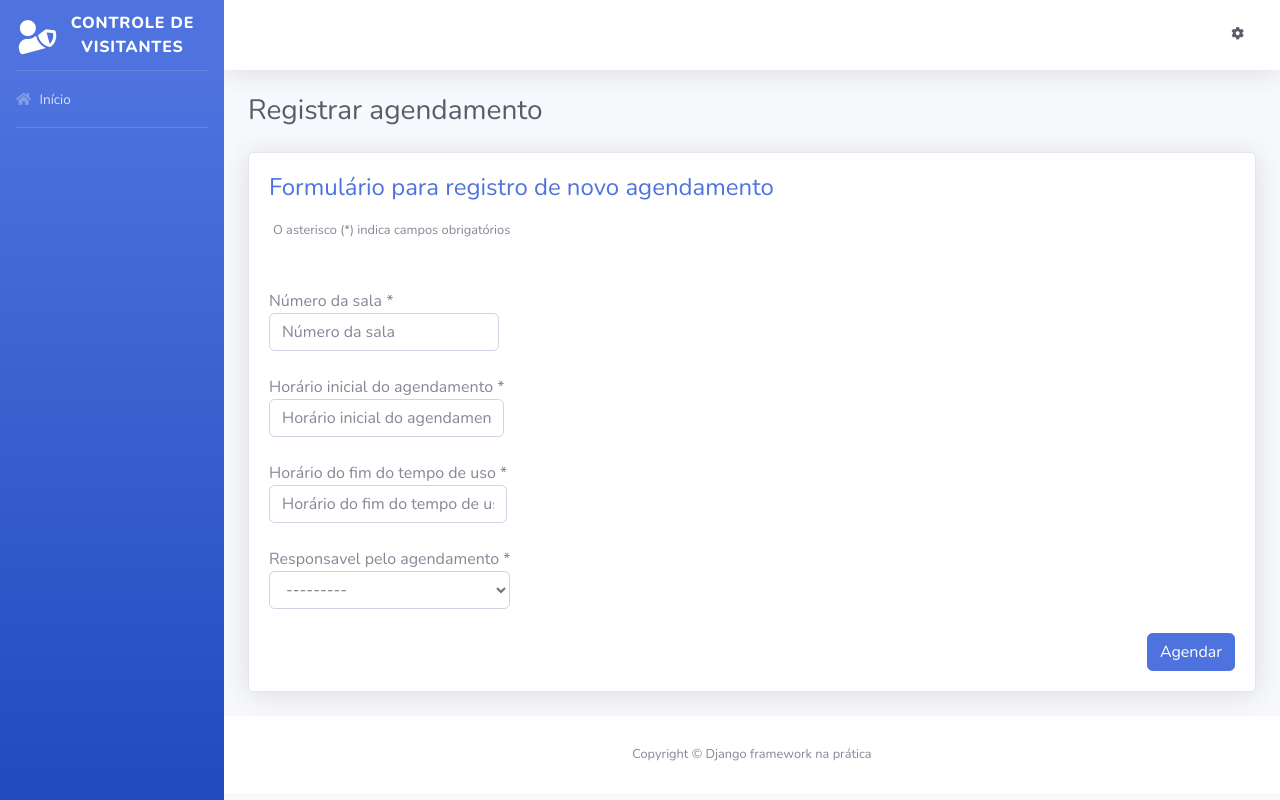
After one commit to JvPelai/saee_univesp, a Django app: page /registrar-agendamento/ in a window 1280 px wide. The commit adds this page. Run offline with Django 3.2, Linux system fonts and the light colour scheme; data that the repository does not hold is empty; some libraries are stand-ins or nearby versions.

Commit message:
form de agendamento e mudança nos templates

```diff
--- /dev/null
+++ b/agendamentos/forms.py
@@ -0,0 +1,8 @@
+from django import forms
+from agendamentos.models import Agendamento
+
+
+class AgendamentoForm(forms.ModelForm):
+    class Meta:
+        model = Agendamento
+        fields = "__all__"
--- a/agendamentos/views.py
+++ b/agendamentos/views.py
@@ -1,3 +1,15 @@
 from django.shortcuts import render
+from agendamentos.forms import AgendamentoForm
 
 # Create your views here.
+
+
+def registrar_agendamento(request):
+
+    form = AgendamentoForm()
+
+    context = {
+        "nome_pagina": "Registrar agendamento",
+        "form": form,
+    }
+    return render(request, "registrar_agendamento.html", context)
--- a/saee/settings.py
+++ b/saee/settings.py
@@ -39,7 +39,9 @@ INSTALLED_APPS = [
     'django.contrib.messages',
     'django.contrib.staticfiles',
 ]
-
+INSTALLED_APPS += [
+    "widget_tweaks",
+]
 INSTALLED_APPS += [
     "usuarios",
     "professores",
--- a/saee/urls.py
+++ b/saee/urls.py
@@ -16,8 +16,14 @@ Including another URLconf
 from django.contrib import admin
 from django.urls import path
 from usuarios.views import index
+import agendamentos.views
 urlpatterns = [
     path('admin/', admin.site.urls),
 
-    path("", index, name="index")
+    path("", index, name="index"),
+
+    path("registrar-agendamento/",
+         agendamentos.views.registrar_agendamento,
+         name="registrar_agendamento"
+         )
 ]
--- /dev/null
+++ b/templates/base.html
@@ -0,0 +1,105 @@
+<!DOCTYPE html>
+
+{% load static %}
+
+<html lang="pt-br">
+    <head>
+        <meta charset="utf-8">
+        <meta http-equiv="X-UA-Compatible" content="IE=edge">
+        <meta name="viewport" content="width=device-width, initial-scale=1, shrink-to-fit=no">
+
+        <title>Controle de Visitantes | Django Framework na prática</title>
+
+        <link href="https://fonts.googleapis.com/css?family=Nunito:200,200i,300,300i,400,400i,600,600i,700,700i,800,800i,900,900i" rel="stylesheet">
+
+        <link href="{% static 'css/sb-admin-2.min.css' %}" rel="stylesheet">
+        <link href="{% static 'vendor/fontawesome-free/css/all.min.css' %}" rel="stylesheet" type="text/css">
+    </head>
+
+    <body id="page-top">
+        <div id="wrapper">
+            <ul class="navbar-nav bg-gradient-primary sidebar sidebar-dark accordion" id="accordionSidebar">
+                <a class="sidebar-brand d-flex align-items-center justify-content-center" href="#">
+                    <div class="sidebar-brand-icon rotate-n-15">
+                        <i class="fas fa-user-shield"></i>
+                    </div>
+
+                    <div class="sidebar-brand-text">Controle de Visitantes</div>
+                </a>
+
+                <hr class="sidebar-divider my-0">
+
+                <li class="nav-item">
+                    <a class="nav-link" href="#">
+                        <i class="fas fa-home"></i>
+                        <span>Início</span>
+                    </a>
+                </li>
+
+                <hr class="sidebar-divider">
+            </ul>
+
+            <div id="content-wrapper" class="d-flex flex-column">
+                <div id="content">
+                    <nav class="navbar navbar-expand navbar-light bg-white topbar mb-4 static-top shadow">
+                        <button id="sidebarToggleTop" class="btn btn-link d-md-none rounded-circle mr-3">
+                            <i class="fa fa-bars"></i>
+                        </button>
+
+                        <ul class="navbar-nav ml-auto">
+                            <li class="nav-item dropdown no-arrow">
+                                <a class="nav-link dropdown-toggle" href="#" id="userDropdown" role="button" data-toggle="dropdown" aria-haspopup="true" aria-expanded="false">
+                                    <span class="mr-2 d-none d-lg-inline text-gray-800 small">
+                                        <i class="fas fa-cog"></i>
+                                    </span>
+                                </a>
+
+                                <div class="dropdown-menu dropdown-menu-right shadow animated--grow-in" aria-labelledby="userDropdown">
+                                    <a class="dropdown-item" href="#" data-toggle="modal" data-target="#logoutModal">
+                                        <i class="fas fa-sign-out-alt fa-sm fa-fw mr-2 text-gray-400"></i>
+                                        Sair
+                                    </a>
+                                </div>
+                            </li>
+                        </ul>
+                    </nav>
+
+                    {% block conteudo %} {% endblock conteudo %}
+
+                    <footer class="sticky-footer bg-white">
+                        <div class="container my-auto">
+                            <div class="copyright text-center my-auto">
+                                <span>Copyright © Django framework na prática</span>
+                            </div>
+                        </div>
+                    </footer>
+                </div>
+            </div>
+
+            <div class="modal fade" id="logoutModal" tabindex="-1" role="dialog" aria-labelledby="ModalLabel" aria-hidden="true">
+                <div class="modal-dialog" role="document">
+                    <div class="modal-content">
+                        <div class="modal-header">
+                            <h5 class="modal-title" id="ModalLabel">Você realmente deseja sair?</h5>
+
+                            <button class="close" type="button" data-dismiss="modal" aria-label="Close">
+                                <span aria-hidden="true">×</span>
+                            </button>
+                        </div>
+
+                        <div class="modal-body">Selecione "sair" se realmente deseja sair</div>
+
+                        <div class="modal-footer">
+                            <button class="btn btn-secondary" type="button" data-dismiss="modal">Cancelar</button>
+                            <a class="btn btn-primary" href="#">Sair</a>
+                        </div>
+                    </div>
+                </div>
+            </div>
+        </div>
+
+        <script src="{% static 'vendor/jquery/jquery.min.js' %}"></script>
+        <script src="{% static 'vendor/bootstrap/js/bootstrap.bundle.min.js' %}"></script>
+        <script src="{% static 'js/sb-admin-2.min.js' %}"></script>
+    </body>
+</html>
--- /dev/null
+++ b/templates/registrar_agendamento.html
@@ -0,0 +1,38 @@
+{% extends "base.html" %} {% load widget_tweaks %} {% block conteudo %}
+<div class="container">
+  <div class="d-sm-flex align-items-center justify-content-between mb-4">
+    <h1 class="h3 mb-0 text-gray-800">{{ nome_pagina }}</h1>
+  </div>
+
+  <div class="card shadow mb-4">
+    <div class="card-body">
+      <h4 class="mb-3 text-primary">
+        Formulário para registro de novo agendamento
+      </h4>
+      <p class="mb-5 ml-1">
+        <small>
+          O asterisco (*) indica campos obrigatórios
+        </small>
+      </p>
+
+      <form method="post">
+        <div class="form-row">
+          {% csrf_token %} {% for field in form%}
+          <div class="form-group col-md-12">
+            <label
+              >{{ field.label }} {% if field.field.required %} * {% endif %}
+              {%render_field field placeholder=field.label class="form-control" %}
+            </label>
+          </div>
+          {% endfor %}
+        </div>
+        <div class="text-right">
+            <button class="btn btn-primary" type="submit">
+                <span class="text"> Agendar </span>
+            </button>
+        </div>
+      </form>
+    </div>
+  </div>
+</div>
+{% endblock %}
```
Also changed, not shown: templates/index.html (+16 -101 lines).
